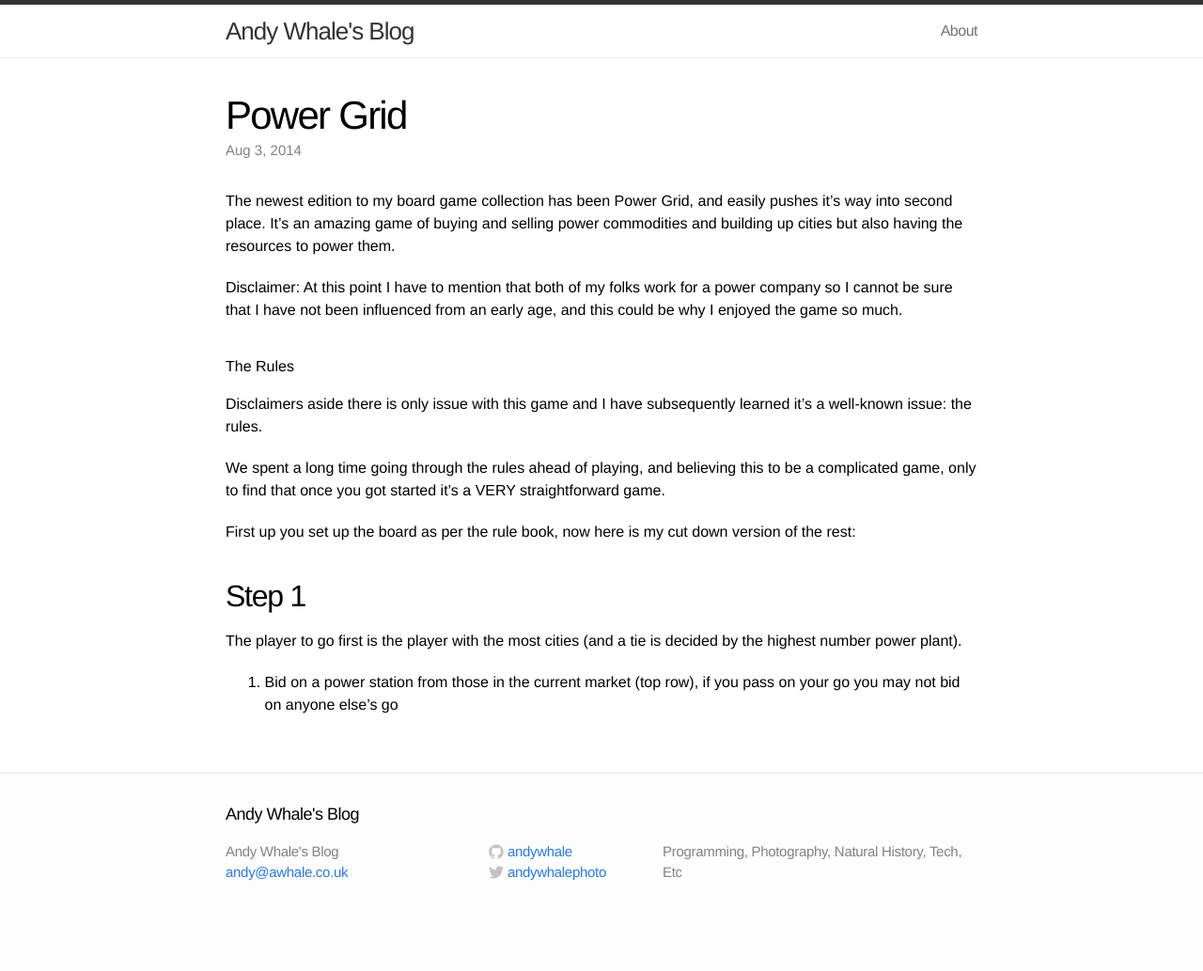
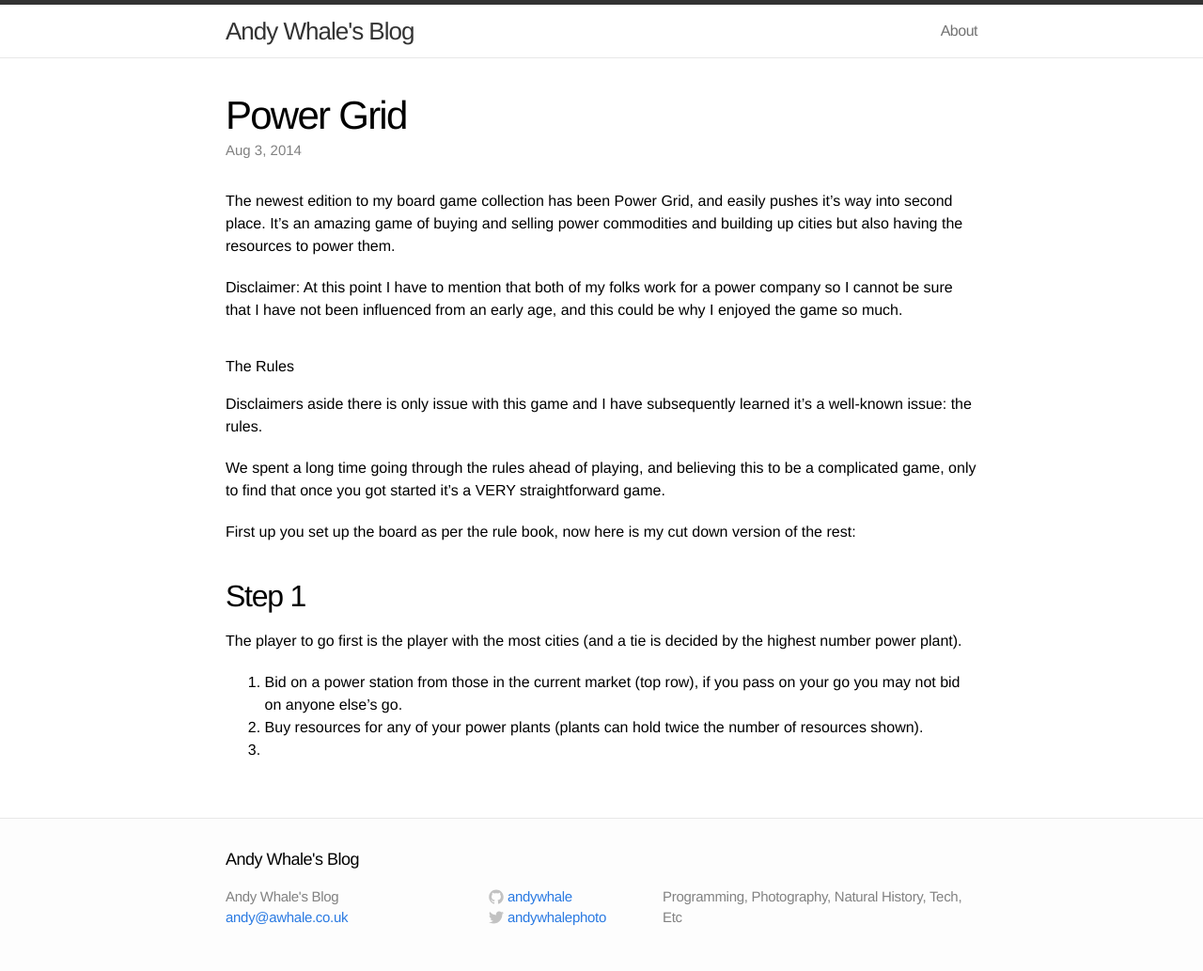
Before and after one commit to andywhale/andywhale.github.io, a Jekyll site: the page built from _posts/2014-08-03-power-grid.markdown, in a window 1280 px wide. Shown: the whole page at 94% size. Built offline with Jekyll 4.4.1, drawn with Linux system fonts in a browser that asks for light colours; before the commit the page ends 985 px from its top, so only the background shows below that.

Commit message:
Update 2014-08-03-power-grid.markdown

```diff
--- a/_posts/2014-08-03-power-grid.markdown
+++ b/_posts/2014-08-03-power-grid.markdown
@@ -21,4 +21,6 @@ First up you set up the board as per the rule book, now here is my cut down vers
 
 The player to go first is the player with the most cities (and a tie is decided by the highest number power plant).
 
-1. Bid on a power station from those in the current market (top row), if you pass on your go you may not bid on anyone else's go
+1. Bid on a power station from those in the current market (top row), if you pass on your go you may not bid on anyone else's go.
+2. Buy resources for any of your power plants (plants can hold twice the number of resources shown).
+3.
```
